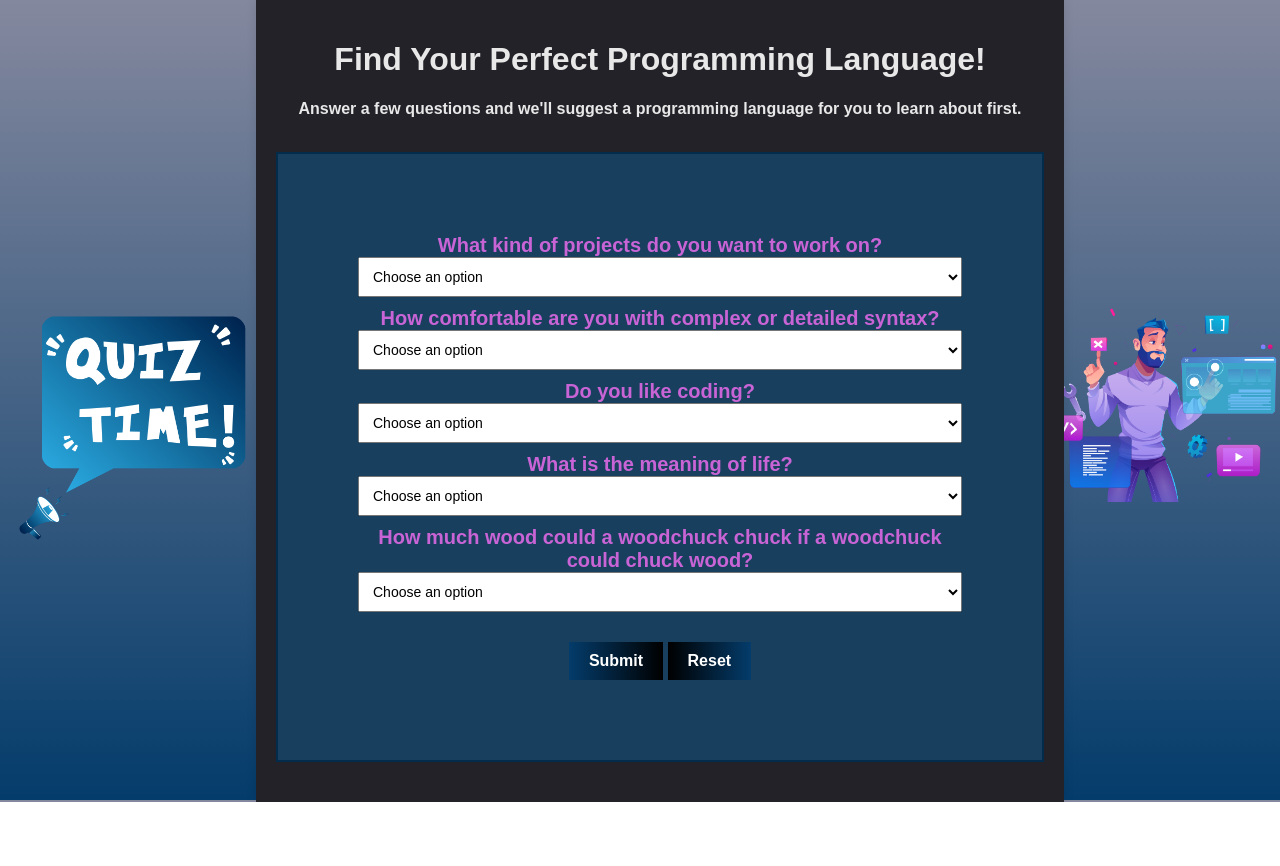
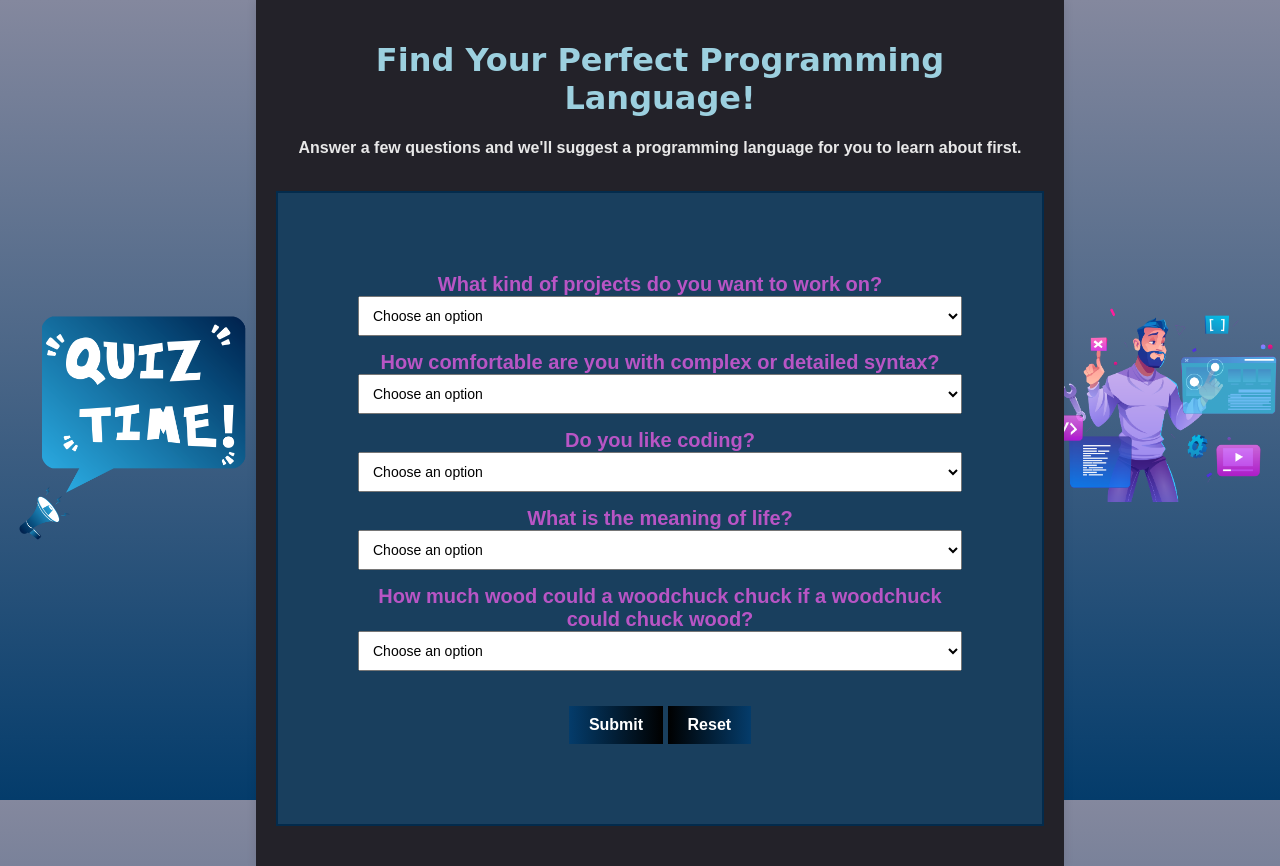
Before and after one commit to RLemmond/Programming-Language-Quiz, a plain HTML site: page index.html in a window 1280 px wide. Before the commit the page ends 802 px from the top, so only its background shows below. Drawn offline with Linux system fonts and the light colour scheme.

Commit message:
adjust media size

```diff
--- a/css/styles.css
+++ b/css/styles.css
@@ -1,6 +1,11 @@
 html {
   height: 100%;
   background-image: linear-gradient(to bottom, #84889e, #043c6b)
+}
+
+h1 {
+  color: #9cd0df;
+  font-family: cursive;
 }
 
 body {
@@ -66,14 +71,14 @@ body {
 
 label {
   font-size: 20px;
-  color: #c964d6;
+  color: #b855c5;
 }
 
 select {
   width: 100%;
   padding: 10px;
   font-size: 14px;
-  margin-bottom: 10px;
+  margin-bottom: 15px;
 }
 
 .button {
@@ -105,6 +110,7 @@ select {
   .left,
   .right {
     width: 10%;
+    display: none;
   }
 }
 
@@ -112,11 +118,5 @@ select {
   .container {
     width: 80%;
     margin-left: 10%;
-
-  }
-
-  .left,
-  .right {
-    display: none;
   }
 }
```
